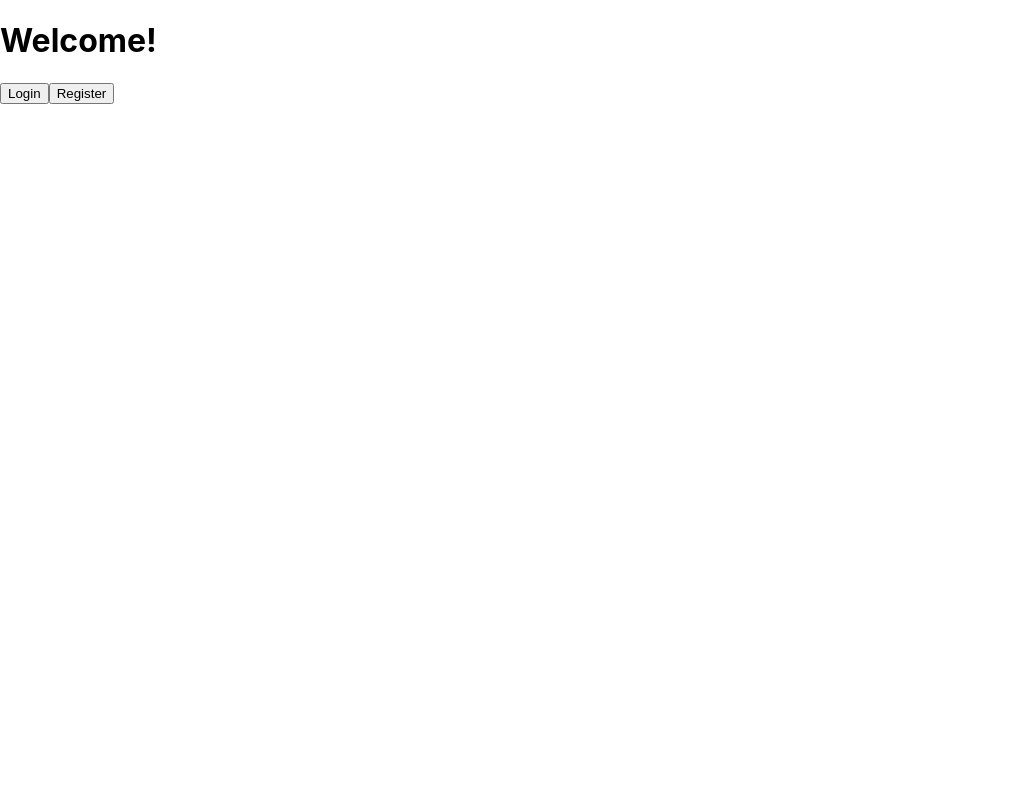
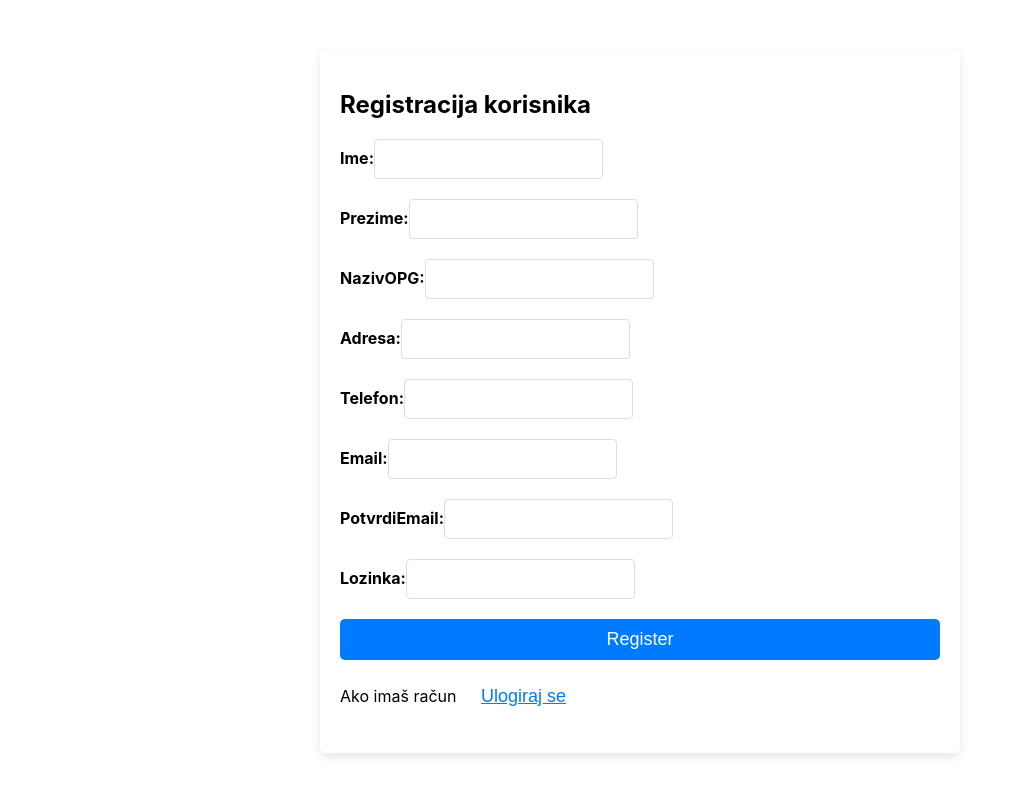
Before and after one commit to deksa89/OPG-app, a React (Create React App) app in the folder frontend/: page /register in a window 1280 px wide. Shown: the top 796 px of the page, without its empty margins (0-1021 px from the left). Built offline with nearby package versions, Linux system fonts and the light colour scheme.

Commit message:
added login and registration

```diff
--- a/frontend/src/App.js
+++ b/frontend/src/App.js
@@ -1,11 +1,18 @@
 import React from 'react';
+import { BrowserRouter as Router, Route, Routes } from 'react-router-dom';
 import WelcomePage from './opg-pages/WelcomePage';
+import Login from './opg-pages/Login';
+import Register from './opg-pages/Register';
 
 function App() {
   return (
-    <div>
-      <WelcomePage />
-    </div>
+    <Router>
+      <Routes>
+        <Route path="/" element={<WelcomePage />} />
+        <Route path="/login" element={<Login />} />
+        <Route path="/register" element={<Register />} />
+      </Routes>
+    </Router>
   );
 }
 
--- /dev/null
+++ b/frontend/src/opg-pages/Login.js
@@ -0,0 +1,91 @@
+import React, { useState } from 'react';
+import { useNavigate } from 'react-router-dom';
+import axios from 'axios';
+
+function Login() {
+  const [useremail, setUseremail] = useState('');
+  const [password, setPassword] = useState('');
+  const navigate = useNavigate();
+
+  const handleLogin = async (e) => {
+    e.preventDefault();
+    console.log('Attempting to login with:', useremail, password);
+
+    axios.post('/login', { useremail, password })
+      .then((response) => {
+        console.log('Login successful', response.data);
+        navigate('/product_list');
+      })
+      .catch((error) => {
+        console.error('Login failed', error);
+      });
+  };
+
+  const containerStyle = {
+    maxWidth: '400px',
+    margin: '50px auto',
+    padding: '20px',
+    boxShadow: '0 4px 8px rgba(0,0,0,0.1)',
+    borderRadius: '5px'
+  };
+
+  const formStyle = {
+    display: 'flex',
+    flexDirection: 'column',
+    gap: '15px',
+  };
+
+  const labelStyle = {
+    marginBottom: '5px',
+    fontWeight: 'bold'
+  };
+
+  const inputStyle = {
+    padding: '10px',
+    fontSize: '16px',
+    marginLeft: '10px',
+    border: '1px solid #ddd',
+    borderRadius: '4px'
+  };
+
+  const buttonStyle = {
+    padding: '10px 20px',
+    fontSize: '18px',
+    backgroundColor: '#007bff',
+    color: 'white',
+    border: 'none',
+    borderRadius: '5px',
+    cursor: 'pointer'
+  };
+
+  return (
+    <div style={containerStyle}>
+      <h2>Login</h2>
+      <form onSubmit={handleLogin} style={formStyle}>
+        <div>
+          <label htmlFor="useremail" style={labelStyle}>Email adresa:</label>
+          <input
+            type="text"
+            id="useremail"
+            value={useremail}
+            onChange={(e) => setUseremail(e.target.value)}
+            style={inputStyle}
+          />
+        </div>
+        <div>
+          <label htmlFor="password" style={labelStyle}>Lozinka:</label>
+          <input
+            type="password"
+            id="password"
+            value={password}
+            onChange={(e) => setPassword(e.target.value)}
+            style={inputStyle}
+          />
+        </div>
+        <button type="submit" style={buttonStyle}>Login</button>
+      </form>
+    </div>
+  );
+}
+
+export default Login;
--- /dev/null
+++ b/frontend/src/opg-pages/Register.js
@@ -0,0 +1,106 @@
+import React, { useState } from 'react';
+import { useNavigate } from 'react-router-dom';
+import axios from 'axios';
+
+function Register() {
+  const [formData, setFormData] = useState({
+    ime: '',
+    prezime: '',
+    nazivOPG: '',
+    adresa: '',
+    telefon: '',
+    email: '',
+    potvrdiEmail: '',
+    lozinka: '',
+  });
+
+  const navigate = useNavigate();
+
+  const handleChange = (e) => {
+    const { name, value } = e.target;
+    setFormData((prevFormData) => ({
+      ...prevFormData,
+      [name]: value,
+    }));
+  };
+
+  const handleSubmit = async (e) => {
+    e.preventDefault();
+    try {
+        const response = await axios.post('http://localhost:8000/register', formData);
+        console.log(response.data);
+        alert('Registracija uspješna!');
+        navigate('/login');
+      } catch (error) {
+        console.error('Registration error:', error);
+        alert('Došlo je do pogreške prilikom registracije.');
+      }
+  };
+
+  const containerStyle = {
+    maxWidth: '600px',
+    margin: '50px auto',
+    padding: '20px',
+    boxShadow: '0 4px 8px rgba(0,0,0,0.1)',
+    borderRadius: '5px'
+  };
+
+  const formStyle = {
+    display: 'flex',
+    flexDirection: 'column',
+    gap: '15px',
+  };
+
+  const labelStyle = {
+    marginBottom: '5px',
+    fontWeight: 'bold'
+  };
+
+  const inputStyle = {
+    padding: '10px',
+    fontSize: '16px',
+    border: '1px solid #ddd',
+    borderRadius: '4px'
+  };
+
+  const buttonStyle = {
+    padding: '10px 20px',
+    fontSize: '18px',
+    backgroundColor: '#007bff',
+    color: 'white',
+    border: 'none',
+    borderRadius: '5px',
+    cursor: 'pointer'
+  };
+
+  const secondaryButtonStyle = {
+    ...buttonStyle,
+    backgroundColor: 'transparent',
+    color: '#007bff',
+    textDecoration: 'underline'
+  };
+
+  return (
+    <div style={containerStyle}>
+      <h2>Registracija korisnika</h2>
+      <form onSubmit={handleSubmit} style={formStyle}>
+        {Object.entries(formData).map(([key, value]) => (
+          <label key={key} style={labelStyle}>
+            {key.charAt(0).toUpperCase() + key.slice(1).replace(/([A-Z])/g, '$1')}:
+            <input
+              type={key.includes('lozinka') || key.includes('email') ? key : "text"}
+              name={key}
+              value={value}
+              onChange={handleChange}
+              style={inputStyle}
+            />
+          </label>
+        ))}
+        <button type="submit" style={buttonStyle}>Register</button>
+      </form>
+      <p>Ako imaš račun <button onClick={() => navigate('/login')} style={secondaryButtonStyle}>Ulogiraj se</button></p>
+    </div>
+  );
+}
+
+export default Register;
--- a/frontend/src/opg-pages/WelcomePage.js
+++ b/frontend/src/opg-pages/WelcomePage.js
@@ -1,8 +1,10 @@
 import React, { useState, useEffect } from 'react';
 import axios from 'axios';
+import { useNavigate } from 'react-router-dom';
 
 function WelcomePage() {
   const [welcomeMessage, setWelcomeMessage] = useState('');
+  const navigate = useNavigate();
 
   useEffect(() => {
     axios.get('http://localhost:8000/')
@@ -16,19 +18,45 @@ function WelcomePage() {
   }, []);
 
   const handleLoginClick = () => {
-    console.log("Login button clicked");
+    navigate('login/');
   };
 
   const handleRegisterClick = () => {
-    console.log("Register button clicked");
+    navigate('register/');
+  };
+
+  const containerStyle = {
+    maxWidth: '400px',
+    margin: '0 auto',
+    padding: '20px',
+    textAlign: 'center',
+    boxShadow: '0 4px 8px rgba(0,0,0,0.1)',
+    borderRadius: '5px'
+  };
+
+  const buttonStyle = {
+    padding: '10px 20px',
+    fontSize: '16px',
+    margin: '10px',
+    backgroundColor: '#007bff',
+    color: 'white',
+    border: 'none',
+    borderRadius: '5px',
+    cursor: 'pointer',
+    display: 'inline-block'
+  };
+
+  const messageStyle = {
+    margin: '20px 0',
+    fontSize: '18px'
   };
 
   return (
-    <div>
+    <div style={containerStyle}>
       <h1>Welcome!</h1>
-      <p>{welcomeMessage}</p>
-      <button onClick={handleLoginClick}>Login</button>
-      <button onClick={handleRegisterClick}>Register</button>
+      <p style={messageStyle}>{welcomeMessage}</p>
+      <button onClick={handleLoginClick} style={buttonStyle}>Login</button>
+      <button onClick={handleRegisterClick} style={buttonStyle}>Register</button>
     </div>
   );
 }
```
Also changed, not shown: frontend/src/logo.svg (deleted).
